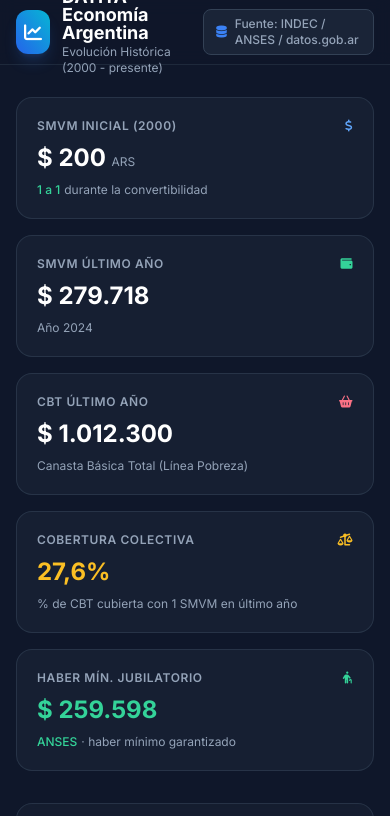
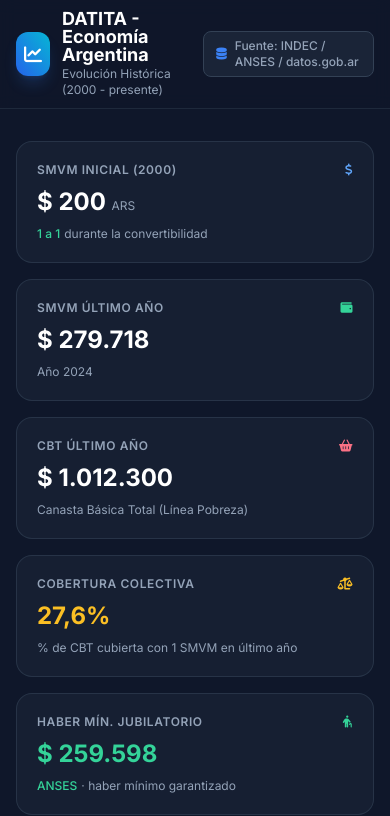
Before and after one commit to rgmamani/datita, a website with bundled scripts: page public/index.html in a window 390 px wide. Shown: the top 816 px of the page. Built offline with nearby package versions, Linux system fonts and the light colour scheme; files whose address does not match are found by name.

Commit message:
fix: header mobile con altura minima (titulo recortado en 360px)

```diff
--- a/public/index.html
+++ b/public/index.html
@@ -40,7 +40,7 @@
 
     <!-- Navigation / Header -->
     <header class="border-b border-slate-800 bg-slate-900/80 backdrop-blur sticky top-0 z-50">
-        <div class="max-w-7xl mx-auto px-4 sm:px-6 lg:px-8 h-16 flex items-center justify-between">
+        <div class="max-w-7xl mx-auto px-4 sm:px-6 lg:px-8 min-h-16 py-2.5 sm:h-16 sm:py-0 flex items-center justify-between">
             <div class="flex items-center gap-3">
                 <div
                     class="p-2 bg-gradient-to-tr from-blue-600 to-cyan-500 rounded-xl text-white shadow-lg shadow-blue-500/20">
```
